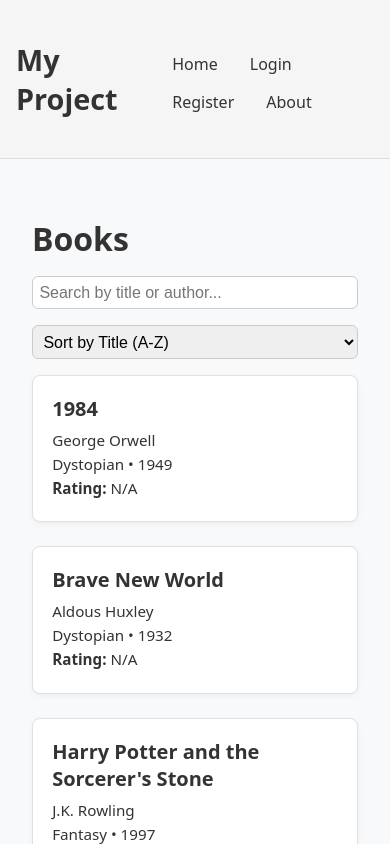
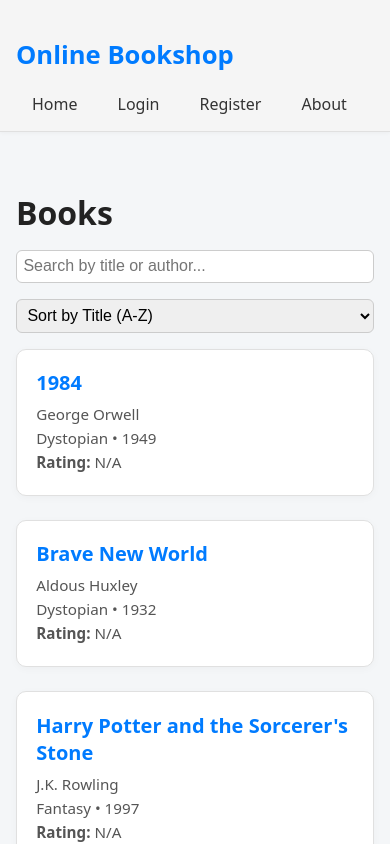
Before and after one commit to AhmadDXZ/WebProject, a React (Vite) app: page / in a window 390 px wide. Shown: the top 844 px of the page. Built offline with nearby package versions, Linux system fonts and the light colour scheme.

Commit message:
revamped design and added bounce effect

```diff
--- a/src/App.css
+++ b/src/App.css
@@ -1,7 +1,9 @@
+@import url('https://fonts.googleapis.com/css2?family=Inter:wght@400;600;700&display=swap');
+
 body {
   margin: 0;
-  font-family: system-ui, sans-serif;
-  background-color: #f8f9fa;
+  font-family: 'Inter', sans-serif;
+  background-color: #f4f6f8;
   color: #333;
 }
 
@@ -13,31 +15,31 @@ body {
 
 main {
   flex: 1;
-  padding: 2rem;
+  padding: 2rem 1rem;
   max-width: 1200px;
   margin: 0 auto;
 }
 
 .header {
-  background-color: #f1f1f1;
-  padding: 1.2rem 2rem;
-  border-bottom: 1px solid #ddd;
+  background-color: #ffffff;
+  padding: 1rem 2rem;
+  border-bottom: 1px solid #e0e0e0;
+  box-shadow: 0 1px 4px rgba(0, 0, 0, 0.04);
+  position: sticky;
+  top: 0;
+  z-index: 10;
 }
 
 .nav {
   display: flex;
+  justify-content: space-between;
   align-items: center;
 }
 
-.left-nav {
-  display: flex;
-  align-items: center;
-  gap: 2rem;
-}
-
 .logo {
-  font-size: 1.8rem;
-  font-weight: bold;
+  font-size: 1.6rem;
+  font-weight: 700;
+  color: #007bff;
 }
 
 .nav-links {
@@ -49,77 +51,100 @@ main {
   color: #333;
   text-decoration: none;
   font-weight: 500;
-  font-size: 1rem;
+  transition: color 0.2s;
 }
 
 .nav-links a:hover {
-  text-decoration: underline;
+  color: #007bff;
 }
 
 .main-page h2 {
   font-size: 2rem;
   margin-bottom: 1rem;
+  color: #222;
 }
 
 .controls {
   display: flex;
   gap: 1rem;
   margin-bottom: 1.5rem;
+  flex-wrap: wrap;
 }
 
 .controls input,
 .controls select {
-  padding: 0.5rem 0.75rem;
+  padding: 0.6rem 0.9rem;
   font-size: 1rem;
   border: 1px solid #ccc;
   border-radius: 6px;
+  transition: border-color 0.2s;
+}
+
+.controls input:focus,
+.controls select:focus {
+  border-color: #007bff;
+  outline: none;
 }
 
 .book-list {
   display: grid;
-  grid-template-columns: repeat(auto-fill, minmax(240px, 1fr));
+  grid-template-columns: repeat(auto-fill, minmax(250px, 1fr));
   gap: 1.5rem;
 }
 
 .book-card {
-  background-color: #fff;
+  background-color: #ffffff;
   border: 1px solid #e0e0e0;
-  border-radius: 8px;
+  border-radius: 10px;
   padding: 1.2rem;
-  box-shadow: 0 2px 6px rgba(0, 0, 0, 0.05);
+  box-shadow: 0 2px 8px rgba(0, 0, 0, 0.03);
+  transition: transform 0.2s, box-shadow 0.2s;
+}
+
+.book-card:hover {
+  transform: translateY(-4px);
+  box-shadow: 0 4px 12px rgba(0, 0, 0, 0.06);
 }
 
 .book-card h3 {
   margin: 0 0 0.5rem 0;
   font-size: 1.25rem;
+  color: #007bff;
 }
 
 .book-card p {
   margin: 0.25rem 0;
   font-size: 0.95rem;
+  color: #555;
 }
 
 .auth-page,
 .about-page {
-  background: #fff;
+  background: #ffffff;
   padding: 2rem;
   max-width: 500px;
   margin: 2rem auto;
-  border-radius: 6px;
-  box-shadow: 0 2px 8px rgba(0, 0, 0, 0.05);
+  border-radius: 8px;
+  box-shadow: 0 2px 12px rgba(0, 0, 0, 0.04);
 }
 
 .auth-form {
   display: flex;
   flex-direction: column;
-  gap: 1rem;
+  gap: 1.2rem;
 }
 
 .auth-form input {
-  padding: 0.5rem;
+  padding: 0.6rem;
   border: 1px solid #ccc;
-  border-radius: 4px;
+  border-radius: 6px;
   font-size: 1rem;
+  transition: border-color 0.2s;
+}
+
+.auth-form input:focus {
+  border-color: #007bff;
+  outline: none;
 }
 
 .auth-form button {
@@ -128,8 +153,9 @@ main {
   background-color: #007bff;
   color: white;
   border: none;
-  border-radius: 4px;
+  border-radius: 6px;
   cursor: pointer;
+  transition: background-color 0.2s;
 }
 
 .auth-form button:hover {
@@ -139,10 +165,11 @@ main {
 @media (max-width: 768px) {
   .controls {
     flex-direction: column;
+    gap: 0.75rem;
   }
 
   .nav-links {
-    gap: 1rem;
     flex-wrap: wrap;
+    justify-content: flex-end;
   }
 }
--- a/src/components/Header.jsx
+++ b/src/components/Header.jsx
@@ -6,7 +6,7 @@ export default function Header() {
     <header className="header">
       <nav className="nav">
         <div className="left-nav">
-          <h1 className="logo">My Project</h1>
+          <h1 className="logo">Online Bookshop</h1>
           <div className="nav-links">
             <Link to="/">Home</Link>
             <Link to="/login">Login</Link>
```
